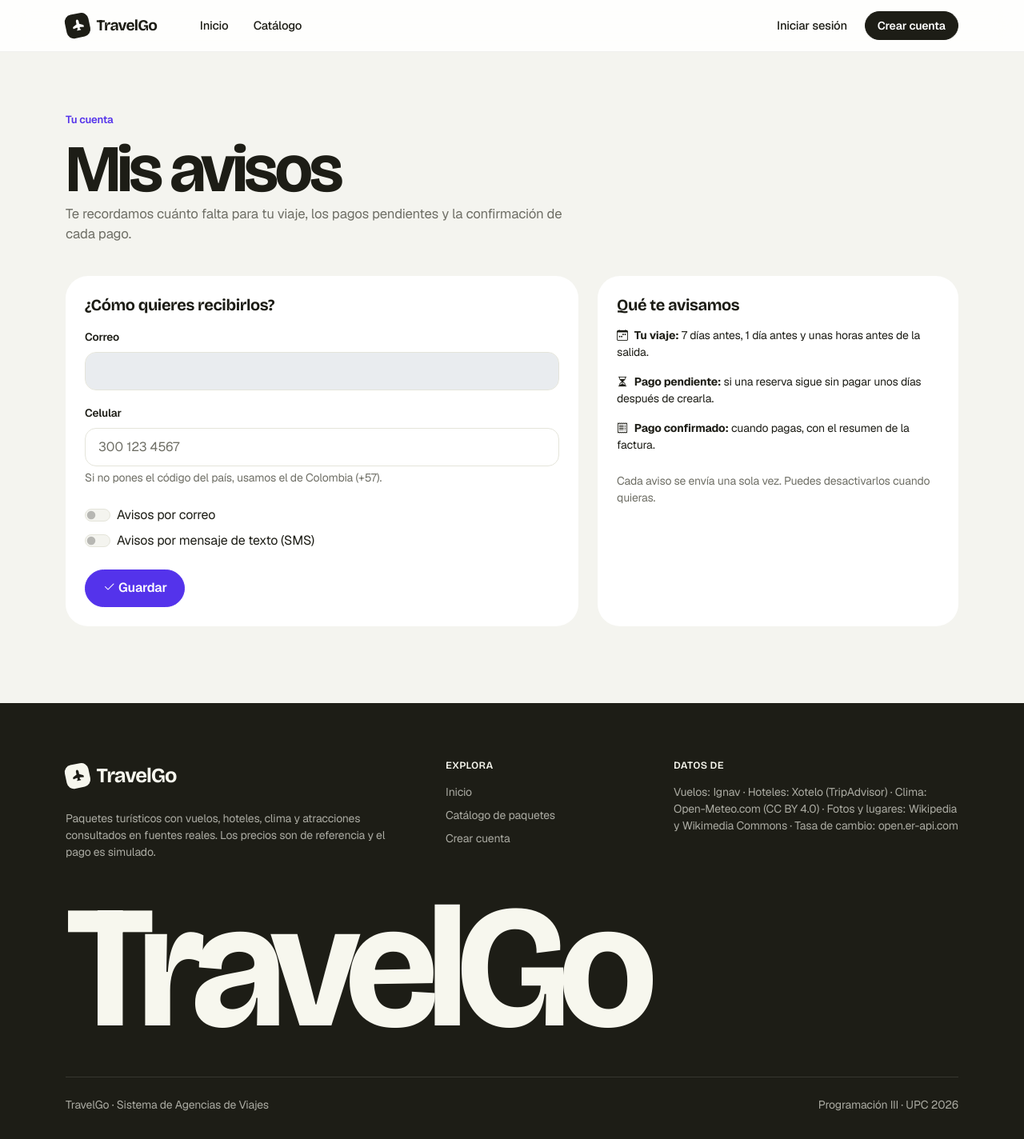
After one commit to sierrajuan2005/travelgo, a Spring app: template src/main/resources/templates/perfil/avisos.html in a window 1280 px wide. The commit adds this page. Shown: the whole page at 80% size. Run offline with Thymeleaf, Linux system fonts and the light colour scheme; the template is opened without the code that fills it, so the values that code supplies are empty; some of the project's set-up classes (security, data sources, template engines, error pages and the like) are left out, and stand-ins take their place; some web fonts are replaced.

Commit message:
feat(web): preferencias de aviso y panel de recordatorios

```diff
--- /dev/null
+++ b/src/main/resources/templates/perfil/avisos.html
@@ -0,0 +1,71 @@
+<!DOCTYPE html>
+<html lang="es" xmlns:th="http://www.thymeleaf.org">
+<head th:replace="~{fragments/layout :: head('Mis avisos')}"></head>
+<body>
+<nav th:replace="~{fragments/layout :: navbar}"></nav>
+
+<!-- Preferencias de aviso del usuario con sesión (Sprint 5: recordatorios por correo y SMS) -->
+<main>
+    <section class="tg-encabezado">
+        <div class="container position-relative">
+            <span class="tg-eyebrow text-white-50">Tu cuenta</span>
+            <h1 class="h2 mb-1">Mis avisos</h1>
+            <p class="mb-0">Te recordamos cuánto falta para tu viaje, los pagos pendientes y la confirmación de cada pago.</p>
+        </div>
+    </section>
+
+    <div class="container tg-sube">
+        <th:block th:replace="~{fragments/layout :: alertas}"></th:block>
+
+        <div class="row g-4">
+            <div class="col-lg-7">
+                <form th:action="@{/perfil/avisos}" method="post" class="card tg-card p-4">
+                    <h2 class="h5 mb-3">¿Cómo quieres recibirlos?</h2>
+
+                    <div class="mb-3">
+                        <label class="form-label">Correo</label>
+                        <input type="email" class="form-control" th:value="${usuario.correo}" disabled>
+                    </div>
+                    <div class="mb-4">
+                        <label for="telefono" class="form-label">Celular</label>
+                        <input type="tel" id="telefono" name="telefono" class="form-control" placeholder="300 123 4567"
+                               autocomplete="tel" th:value="${usuario.telefono}">
+                        <div class="form-text">Si no pones el código del país, usamos el de Colombia (+57).</div>
+                    </div>
+
+                    <div class="form-check form-switch mb-2">
+                        <input class="form-check-input" type="checkbox" role="switch" id="notificacionesCorreo"
+                               name="notificacionesCorreo" value="true" th:checked="${usuario.notificacionesCorreo}">
+                        <label class="form-check-label" for="notificacionesCorreo">Avisos por correo</label>
+                    </div>
+                    <div class="form-check form-switch mb-4">
+                        <input class="form-check-input" type="checkbox" role="switch" id="notificacionesSms"
+                               name="notificacionesSms" value="true" th:checked="${usuario.notificacionesSms}">
+                        <label class="form-check-label" for="notificacionesSms">Avisos por mensaje de texto (SMS)</label>
+                    </div>
+
+                    <button type="submit" class="btn btn-tg-acento align-self-start">
+                        <i class="bi bi-check2"></i> Guardar
+                    </button>
+                </form>
+            </div>
+
+            <div class="col-lg-5">
+                <div class="card tg-card p-4 h-100">
+                    <h2 class="h5 mb-3">Qué te avisamos</h2>
+                    <ul class="list-unstyled d-grid gap-3 mb-0 small">
+                        <li><i class="bi bi-calendar-week me-2"></i><strong>Tu viaje:</strong> 7 días antes, 1 día antes y unas horas antes de la salida.</li>
+                        <li><i class="bi bi-hourglass-split me-2"></i><strong>Pago pendiente:</strong> si una reserva sigue sin pagar unos días después de crearla.</li>
+                        <li><i class="bi bi-receipt me-2"></i><strong>Pago confirmado:</strong> cuando pagas, con el resumen de la factura.</li>
+                    </ul>
+                    <p class="text-muted small mt-4 mb-0">Cada aviso se envía una sola vez. Puedes desactivarlos cuando quieras.</p>
+                </div>
+            </div>
+        </div>
+    </div>
+</main>
+
+<footer th:replace="~{fragments/layout :: footer}"></footer>
+<th:block th:replace="~{fragments/layout :: scripts}"></th:block>
+</body>
+</html>
```
Also changed, not shown: src/main/java/com/travelgo/web/PerfilWebController.java (added, +71 -0 lines), src/main/java/com/travelgo/web/RecordatoriosWebController.java (added, +48 -0 lines), src/main/resources/templates/admin/recordatorios.html (added, +77 -0 lines), src/main/resources/templates/auth/registro.html (+22 -0 lines).
